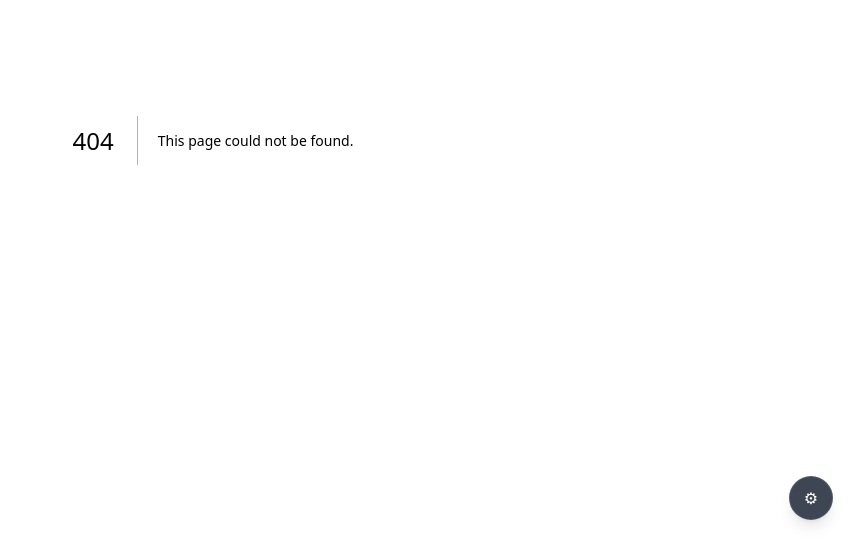
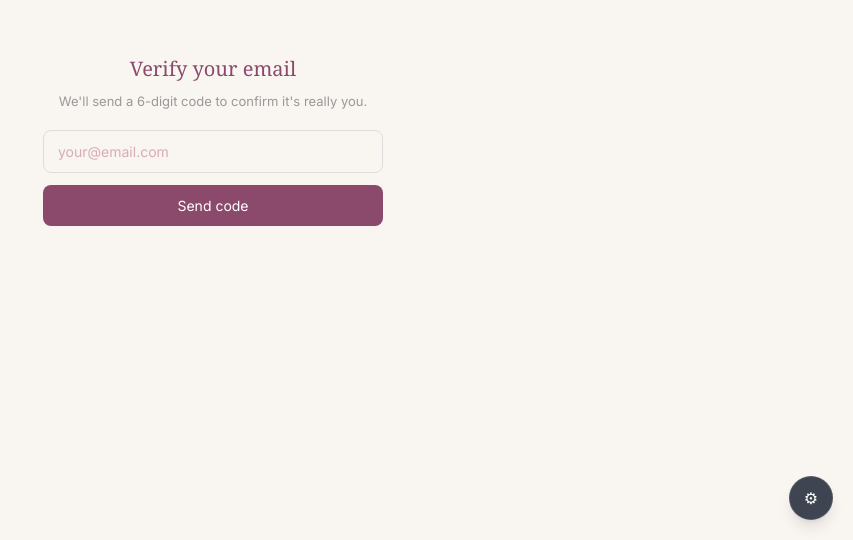
Before and after one commit to Jamesxddan/wedding-website, a Next.js app: page /relink/verify-email in a window 1280 px wide. Before the commit this address had no page. Shown: the part 260-800 px from the top of the page, without its empty margins (427-1280 px from the left). Built offline with nearby package versions, Linux system fonts and the light colour scheme.

Commit message:
feat: add /relink/verify-email page (email OTP entry + verify)

```diff
--- /dev/null
+++ b/app/relink/verify-email/page.tsx
@@ -0,0 +1,208 @@
+"use client";
+
+import { useState, useEffect, useRef } from "react";
+import { useRouter } from "next/navigation";
+import { getOrCreateDeviceUUID, getBrowserSignalsHash } from "@/lib/fingerprint";
+import { safeSetItem } from "@/lib/storage";
+
+type Step = "email" | "code";
+
+const RESEND_COOLDOWN_SECONDS = 60;
+const MAX_SENDS_PER_HOUR = 3;
+
+export default function VerifyEmailPage() {
+  const router = useRouter();
+  const [step, setStep] = useState<Step>("email");
+  const [email, setEmail] = useState("");
+  const [code, setCode] = useState("");
+  const [sendCount, setSendCount] = useState(0);
+  const [cooldownSeconds, setCooldownSeconds] = useState(0);
+  const [status, setStatus] = useState<"idle" | "loading" | "error">("idle");
+  const [errorMsg, setErrorMsg] = useState("");
+  const cooldownTimer = useRef<ReturnType<typeof setInterval> | null>(null);
+
+  useEffect(() => {
+    return () => { if (cooldownTimer.current) clearInterval(cooldownTimer.current); };
+  }, []);
+
+  function startCooldown() {
+    setCooldownSeconds(RESEND_COOLDOWN_SECONDS);
+    if (cooldownTimer.current) clearInterval(cooldownTimer.current);
+    cooldownTimer.current = setInterval(() => {
+      setCooldownSeconds((s) => {
+        if (s <= 1 && cooldownTimer.current) clearInterval(cooldownTimer.current);
+        return Math.max(0, s - 1);
+      });
+    }, 1000);
+  }
+
+  async function sendCode(e?: React.FormEvent) {
+    e?.preventDefault();
+    if (!email.trim() || status === "loading") return;
+    setStatus("loading");
+    setErrorMsg("");
+    try {
+      const device_uuid = await getOrCreateDeviceUUID();
+      const res = await fetch("/api/relink/email-otp/request", {
+        method: "POST",
+        headers: { "Content-Type": "application/json" },
+        body: JSON.stringify({ email: email.trim(), device_uuid }),
+      });
+      const data = await res.json();
+      if (!res.ok) {
+        if (data.error === "disposable_email") {
+          setErrorMsg("Please use a permanent email address (temporary/disposable addresses aren't supported).");
+        } else if (data.error === "invalid_email") {
+          setErrorMsg("Please enter a valid email address.");
+        } else if (data.error === "rate_limited") {
+          setErrorMsg("Too many attempts — please try again later, or contact James & Sharon directly.");
+        } else {
+          setErrorMsg("Something went wrong, please try again.");
+        }
+        setStatus("error");
+        return;
+      }
+      setSendCount((c) => c + 1);
+      startCooldown();
+      setStep("code");
+      setStatus("idle");
+    } catch {
+      setErrorMsg("Connection error — please try again.");
+      setStatus("error");
+    }
+  }
+
+  async function verifyCode(e: React.FormEvent) {
+    e.preventDefault();
+    if (!code.trim() || status === "loading") return;
+    setStatus("loading");
+    setErrorMsg("");
+    try {
+      const device_uuid = await getOrCreateDeviceUUID();
+      const browser_signals_hash = await getBrowserSignalsHash();
+      const res = await fetch("/api/relink/email-otp/verify", {
+        method: "POST",
+        headers: { "Content-Type": "application/json" },
+        body: JSON.stringify({
+          email: email.trim(),
+          code: code.trim(),
+          device_uuid,
+          browser_signals_hash,
+          user_agent: navigator.userAgent,
+        }),
+      });
+      const data = await res.json();
+      if (!res.ok) {
+        if (data.error === "expired_or_missing") {
+          setErrorMsg("That code expired — please resend.");
+          setCooldownSeconds(0);
+        } else if (data.error === "max_attempts") {
+          setErrorMsg("Too many incorrect attempts — please request a new code.");
+          setCode("");
+        } else if (data.error === "invalid_code") {
+          setErrorMsg(`Incorrect code (${data.attempts_remaining} attempt${data.attempts_remaining === 1 ? "" : "s"} remaining).`);
+        } else {
+          setErrorMsg("Something went wrong, please try again.");
+        }
+        setStatus("error");
+        return;
+      }
+
+      if (data.status === "relinked") {
+        safeSetItem("guest_name", data.name);
+        safeSetItem("guest_city", data.city);
+        safeSetItem("session_token", data.session_token);
+        safeSetItem("invitation_seen", "true");
+      } else {
+        sessionStorage.setItem("verified_relink_email", data.email);
+      }
+      router.push("/");
+    } catch {
+      setErrorMsg("Connection error — please try again.");
+      setStatus("error");
+    }
+  }
+
+  const resendDisabled = status === "loading" || cooldownSeconds > 0 || sendCount >= MAX_SENDS_PER_HOUR;
+
+  return (
+    <div style={{ display: "flex", alignItems: "center", justifyContent: "center", minHeight: "100vh", background: "#f9f5f1", padding: 20 }}>
+      <div style={{ width: 340, textAlign: "center" }}>
+        <h2 style={{ margin: "0 0 8px", fontFamily: "Georgia, serif", color: "#8B4A6B", fontSize: 20 }}>Verify your email</h2>
+
+        {step === "email" && (
+          <>
+            <p style={{ fontSize: 13, color: "#999", marginBottom: 18 }}>
+              We&apos;ll send a 6-digit code to confirm it&apos;s really you.
+            </p>
+            <form onSubmit={sendCode} style={{ display: "flex", flexDirection: "column", gap: 12 }}>
+              <input
+                type="email"
+                value={email}
+                onChange={(e) => setEmail(e.target.value)}
+                placeholder="your@email.com"
+                required
+                style={{ padding: "10px 14px", borderRadius: 8, border: "1px solid #ddd", fontSize: 14 }}
+              />
+              <button
+                type="submit"
+                disabled={status === "loading"}
+                style={{ padding: "10px 14px", background: "#8B4A6B", color: "#fff", border: "none", borderRadius: 8, cursor: "pointer", fontSize: 14, opacity: status === "loading" ? 0.6 : 1 }}
+              >
+                {status === "loading" ? "Sending…" : "Send code"}
+              </button>
+            </form>
+          </>
+        )}
+
+        {step === "code" && (
+          <>
+            <p style={{ fontSize: 13, color: "#999", marginBottom: 18 }}>
+              Enter the 6-digit code sent to <strong>{email}</strong>
+            </p>
+            <form onSubmit={verifyCode} style={{ display: "flex", flexDirection: "column", gap: 12 }}>
+              <input
+                type="text"
+                inputMode="numeric"
+                maxLength={6}
+                value={code}
+                onChange={(e) => setCode(e.target.value.replace(/\D/g, ""))}
+                placeholder="123456"
+                required
+                style={{ padding: "10px 14px", borderRadius: 8, border: "1px solid #ddd", fontSize: 20, letterSpacing: 6, textAlign: "center" }}
+              />
+              <button
+                type="submit"
+                disabled={status === "loading"}
+                style={{ padding: "10px 14px", background: "#8B4A6B", color: "#fff", border: "none", borderRadius: 8, cursor: "pointer", fontSize: 14, opacity: status === "loading" ? 0.6 : 1 }}
+              >
+                {status === "loading" ? "Verifying…" : "Verify"}
+              </button>
+            </form>
+            <button
+              onClick={() => sendCode()}
+              disabled={resendDisabled}
+              style={{ marginTop: 12, background: "none", border: "none", color: resendDisabled ? "#ccc" : "#8B4A6B", fontSize: 12, cursor: resendDisabled ? "default" : "pointer", textDecoration: resendDisabled ? "none" : "underline" }}
+            >
+              {cooldownSeconds > 0
+                ? `Resend code (${cooldownSeconds}s)`
+                : sendCount >= MAX_SENDS_PER_HOUR
+                ? "Resend limit reached — try again later"
+                : "Resend code"}
+            </button>
+            <button
+              onClick={() => { setStep("email"); setCode(""); setErrorMsg(""); setStatus("idle"); }}
+              style={{ marginTop: 10, background: "none", border: "none", color: "#999", fontSize: 12, cursor: "pointer", textDecoration: "underline", display: "block", margin: "10px auto 0" }}
+            >
+              ← use a different email
+            </button>
+          </>
+        )}
+
+        {status === "error" && errorMsg && (
+          <p style={{ marginTop: 14, fontSize: 13, color: "#c0392b" }}>{errorMsg}</p>
+        )}
+      </div>
+    </div>
+  );
+}
```
